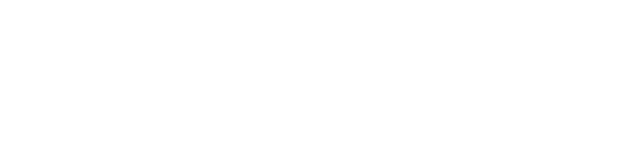
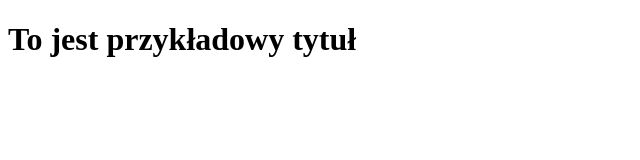
Before and after one commit to litkakp/git-one, a plain HTML site: page index.html in a window 1280 px wide. Shown: the whole page, without its empty margins (0-640 px from the left). Drawn offline with Linux system fonts and the light colour scheme.

Commit message:
Dodanie tytułu i h1

```diff
--- a/index.html
+++ b/index.html
@@ -2,9 +2,9 @@
 <html>
   <head>
     <meta charset="utf-8">
-    <title></title>
+    <title>Tytuł strony</title>
   </head>
   <body>
-
+    <h1>To jest przykładowy tytuł</h1>
   </body>
 </html>
```
